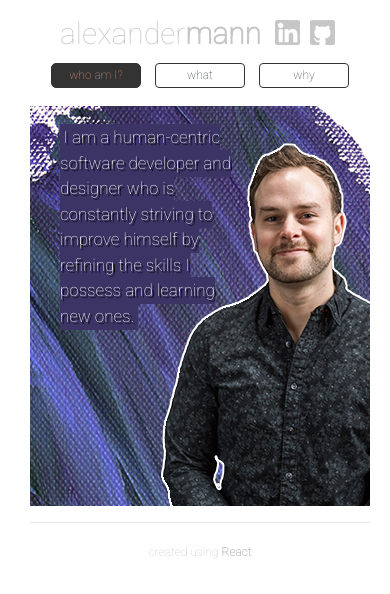
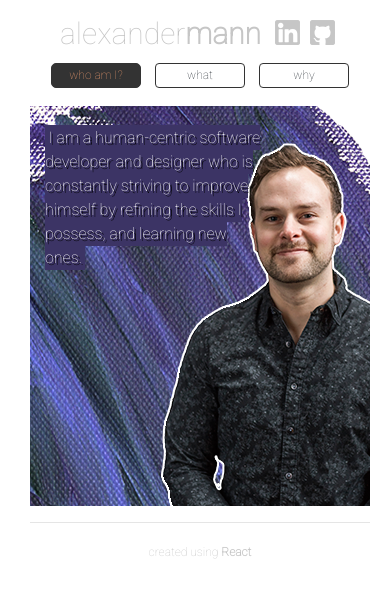
Before and after one commit to alexander-mann/Personal-Site, a React (Create React App) app: page /who in a window 390 px wide. Shown: the top 594 px of the page. Built offline with nearby package versions, Linux system fonts and the light colour scheme.

Commit message:
mobile edits

```diff
--- a/src/who/Who.css
+++ b/src/who/Who.css
@@ -114,8 +114,9 @@
 #mobileWhoText{
     text-align: left;
     text-shadow: 2px 2px black;
-    font-size: 17px;
+    font-size: 16px;
     animation: fadein 3s;
-    width: 70%;
+    width: 75%;
     padding-top: 20px;
+    padding-left: 0 !important;
 }
--- a/src/who/Who.js
+++ b/src/who/Who.js
@@ -27,7 +27,7 @@ class Who extends Component {
                 <div className="col-md-12" id="whoBkMobile">
                     <div className="col-md-6" id="mobileWhoText">
                         <p><mark id="bk">
-                            I am a human-centric software developer and designer who is constantly striving to improve himself by refining the skills I possess and learning new ones.
+                            I am a human-centric software developer and designer who is constantly striving to improve himself by refining the skills I possess, and learning new ones.
                         </mark>
                         </p>
                     </div>
@@ -42,8 +42,10 @@ class Who extends Component {
                         <div className="col-md-5" id="margin">
                             <h2 id="title"><mark id="bk"> <strong>developer &amp; designer</strong> </mark></h2>
                             <p id="body"><mark id="bk">
-                                I am a human-centric software developer and&nbsp;&nbsp; &nbsp;designer who is constantly striving to improve&nbsp; &nbsp;himself.
-                                &nbsp;Practice makes perfect.&nbsp;&nbsp;&nbsp;&nbsp;&nbsp;&nbsp;&nbsp;&nbsp;&nbsp;&nbsp;&nbsp;&nbsp;&nbsp;&nbsp;&nbsp;&nbsp;&nbsp;&nbsp;&nbsp;&nbsp;&nbsp;&nbsp;&nbsp;&nbsp;
+                            &nbsp;I am a human-centric software developer and&nbsp;
+                            &nbsp;designer who is constantly striving to improve&nbsp;
+                            &nbsp;himself by refining the skills I possess, and&nbsp;&nbsp;&nbsp;&nbsp;&nbsp;&nbsp;&nbsp;
+                            &nbsp;learning new ones.&nbsp;&nbsp;&nbsp;&nbsp;&nbsp;&nbsp;&nbsp;&nbsp;&nbsp;&nbsp;&nbsp;&nbsp;&nbsp;&nbsp;&nbsp;&nbsp;&nbsp;&nbsp;&nbsp;&nbsp;&nbsp;&nbsp;&nbsp;&nbsp;&nbsp;&nbsp;&nbsp;&nbsp;&nbsp;&nbsp;&nbsp;&nbsp;&nbsp;&nbsp;&nbsp;&nbsp;&nbsp;&nbsp;&nbsp;&nbsp;&nbsp;&nbsp;&nbsp;&nbsp;&nbsp;&nbsp;&nbsp;&nbsp;&nbsp;
                             </mark><br /><br />
                             </p>
                             <div id="typing">
```
